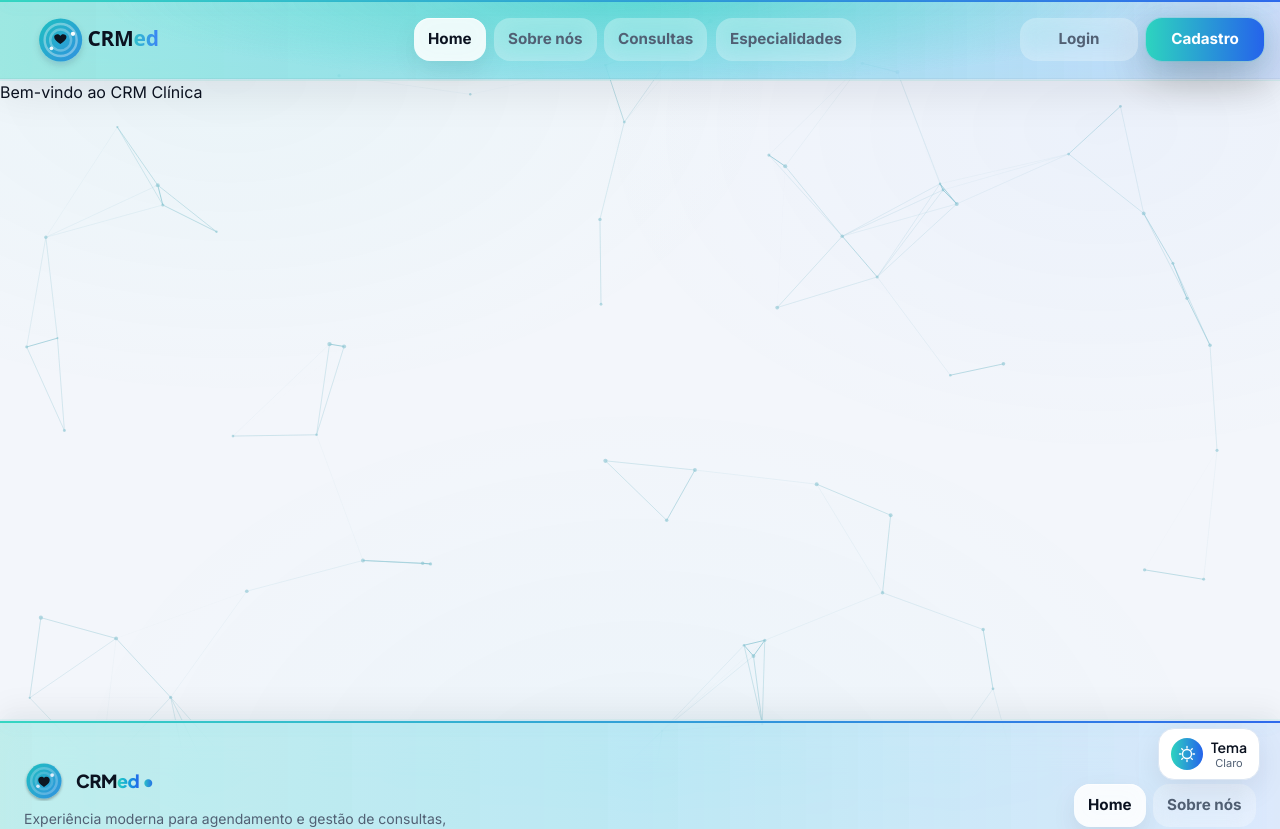
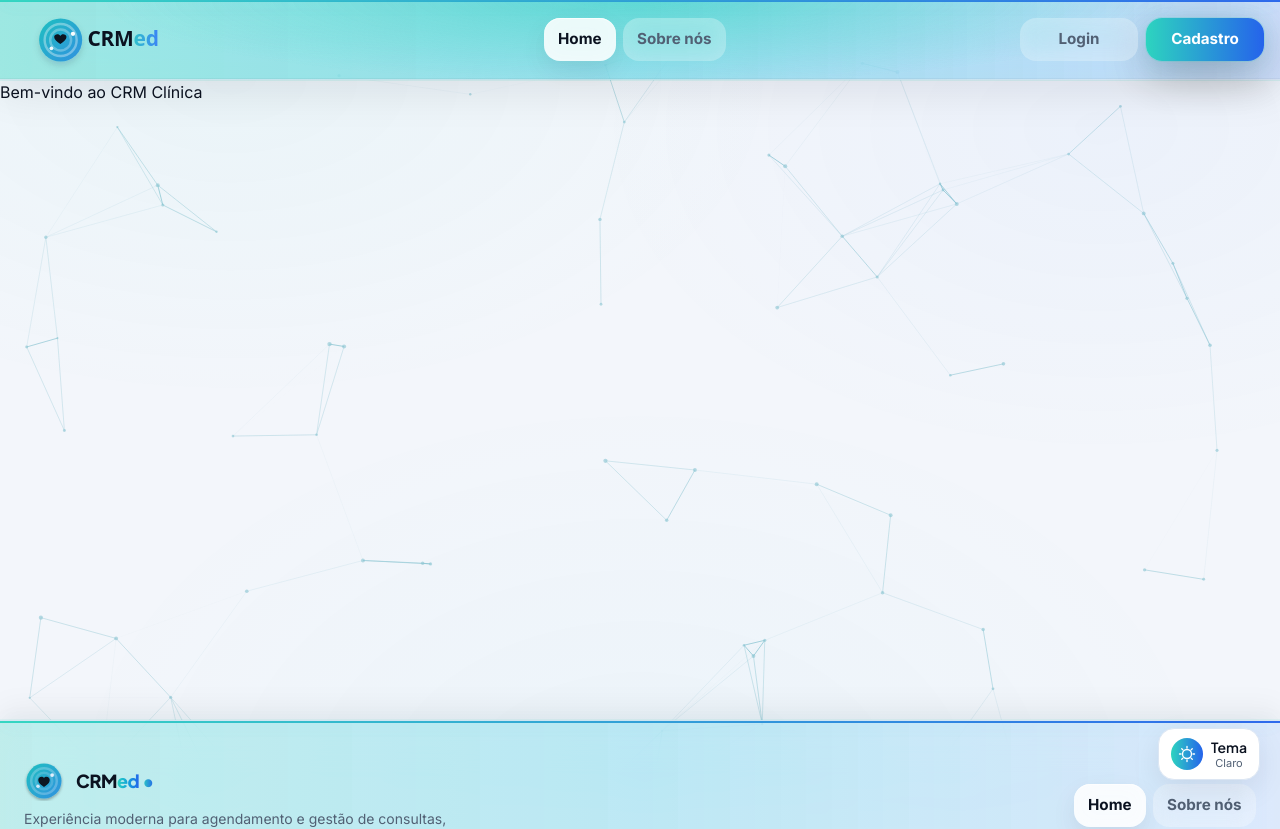
Before and after one commit to Grupo-02-Turma-JavaScript-10/CRM_clinica_front, a React (Vite) app: page / in a window 1280 px wide. Shown: the top 829 px of the page. Built offline with nearby package versions, Linux system fonts and the light colour scheme.

Commit message:
fix: navbar

```diff
--- a/src/components/navbar/Navbar.tsx
+++ b/src/components/navbar/Navbar.tsx
@@ -23,8 +23,6 @@ export default function Navbar() {
       return [
         { to: "/", label: "Home" },
         { to: "/sobrenos", label: "Sobre nós" },
-        { to: "/consultas", label: "Consultas" },
-        { to: "/especialidades", label: "Especialidades" },
       ];
     }
 
```
